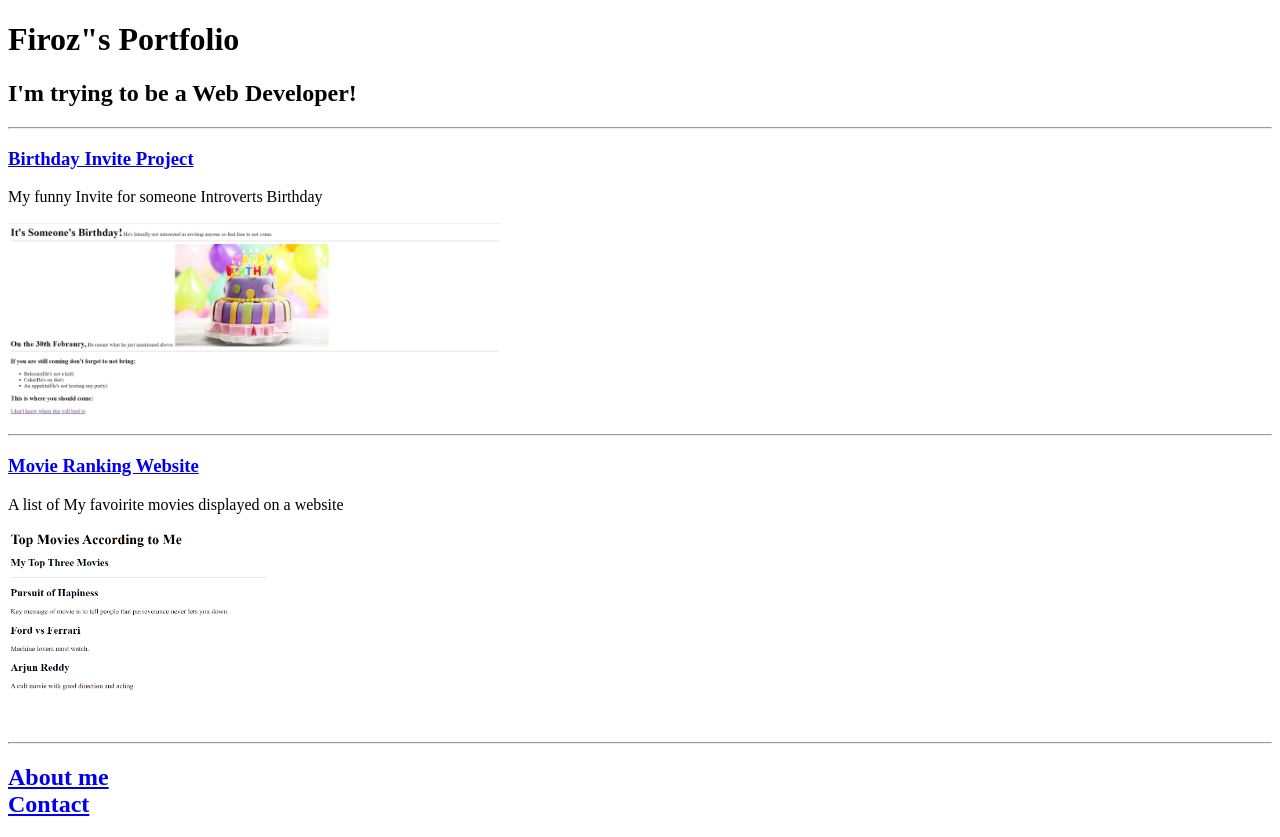
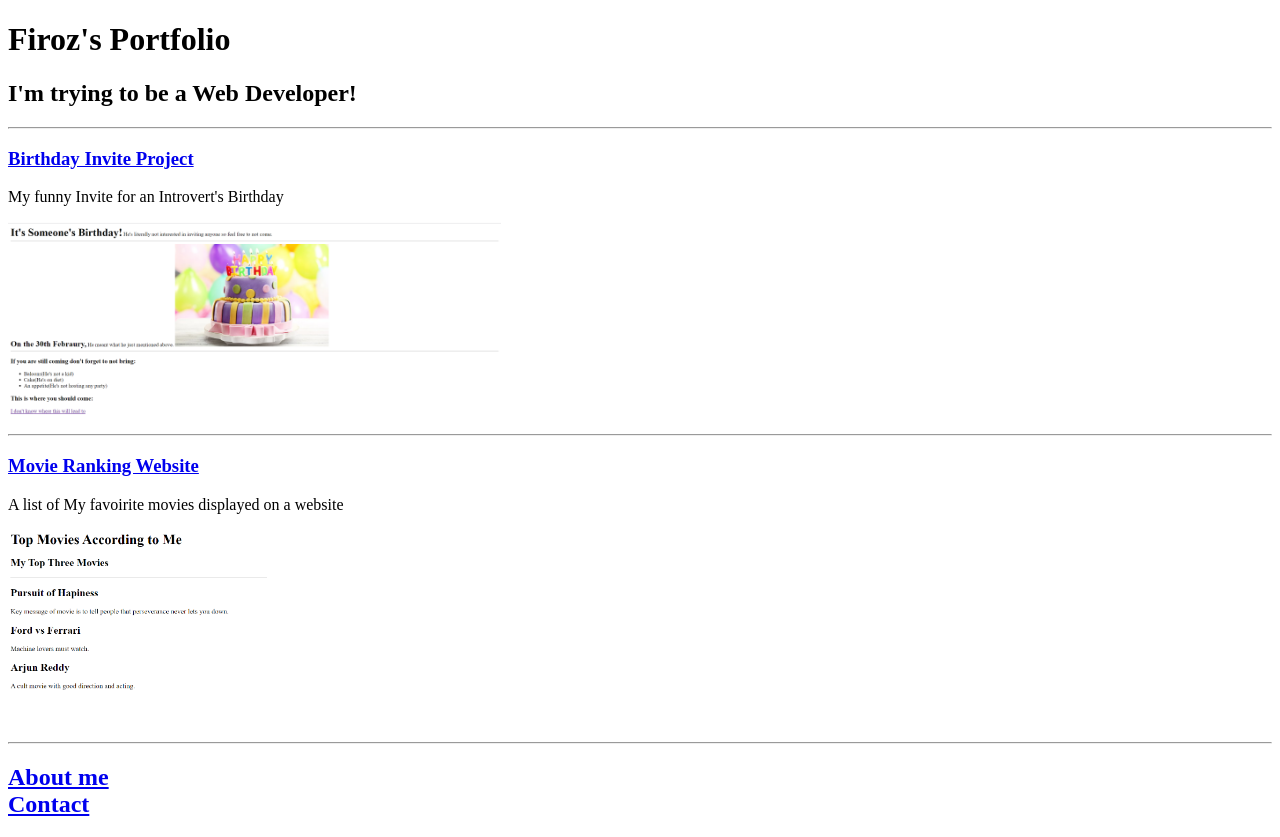
Before and after one commit to Firoz-Shaik/html-portfolio, a plain HTML site: page index.html in a window 1280 px wide. Drawn offline with Linux system fonts and the light colour scheme.

Commit message:
Update index.html

```diff
--- a/index.html
+++ b/index.html
@@ -7,10 +7,10 @@
     <title>Hell No</title>
 </head>
 <body>
-    <h1>Firoz"s Portfolio</h1>
+    <h1>Firoz's Portfolio</h1>
     <h2>I'm trying to be a Web Developer!</h2><hr />
     <a href="./public/birthday-invite.html"><h3>Birthday Invite Project</h3></a>
-    <p>My funny Invite for someone Introverts Birthday</p>
+    <p>My funny Invite for an Introvert's Birthday</p>
     <img src="./assets/images/Birthday.png" height="200" alt="A screenshot of my invitation website" /><hr />
     <a href="./public/movie-ranking.html"><h3>Movie Ranking Website</h3></a>
     <p>A list of My favoirite movies displayed on a website</p>
```
